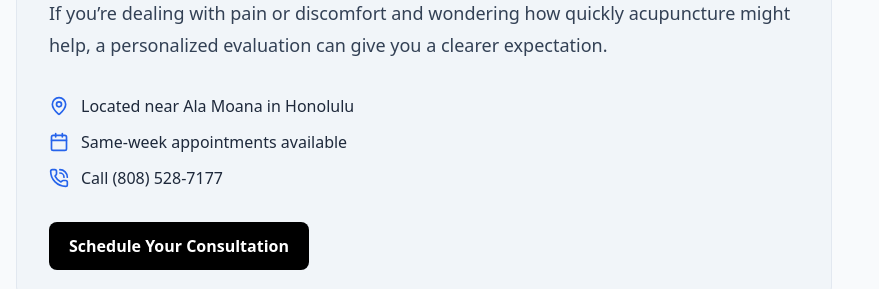
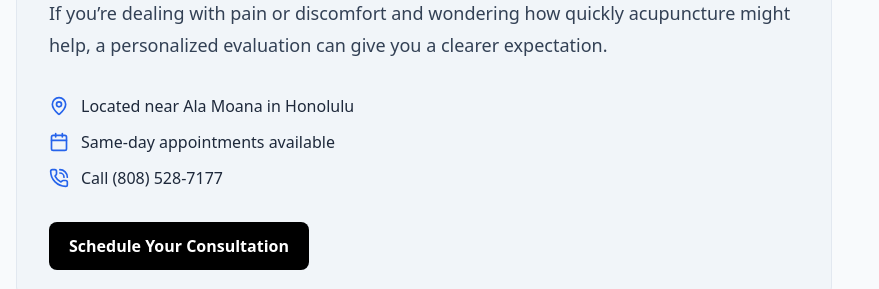
Before and after one commit to acutherapy/acutherapy-web-v2, a React (Vite) app: page /how-fast-does-acupuncture-work in a window 1280 px wide. Shown: the part 5520-5809 px from the top of the page, without its empty margins (0-879 px from the left). Built offline with nearby package versions, Linux system fonts and the light colour scheme.

Commit message:
Update CTA text from same-week to same-day appointments across all new info pages

```diff
--- a/src/pages/AcupunctureVsChiropracticBackPainPage.tsx
+++ b/src/pages/AcupunctureVsChiropracticBackPainPage.tsx
@@ -303,7 +303,7 @@ export default function AcupunctureVsChiropracticBackPainPage() {
 
               <ul className="space-y-3 mb-8 text-slate-800 font-medium">
                 <li className="flex items-center gap-3"><MapPin className="text-blue-600 h-5 w-5" /> Located near Ala Moana in Honolulu</li>
-                <li className="flex items-center gap-3"><Calendar className="text-blue-600 h-5 w-5" /> Same-week appointments available.</li>
+                <li className="flex items-center gap-3"><Calendar className="text-blue-600 h-5 w-5" /> Same-day appointments available.</li>
                 <li className="flex items-center gap-3"><PhoneCall className="text-blue-600 h-5 w-5" /> Call (808) 528-7177 to schedule your consultation</li>
               </ul>
 
--- a/src/pages/DoesCuppingHelpBackPainPage.tsx
+++ b/src/pages/DoesCuppingHelpBackPainPage.tsx
@@ -285,7 +285,7 @@ export default function DoesCuppingHelpBackPainPage() {
 
               <ul className="space-y-3 mb-8 text-slate-800 font-medium">
                 <li className="flex items-center gap-3"><MapPin className="text-blue-600 h-5 w-5" /> Located near Ala Moana in Honolulu</li>
-                <li className="flex items-center gap-3"><Calendar className="text-blue-600 h-5 w-5" /> Same-week appointments available</li>
+                <li className="flex items-center gap-3"><Calendar className="text-blue-600 h-5 w-5" /> Same-day appointments available</li>
                 <li className="flex items-center gap-3"><PhoneCall className="text-blue-600 h-5 w-5" /> Call (808) 528-7177 to schedule your visit</li>
               </ul>
 
--- a/src/pages/HowFastDoesAcupunctureWorkPage.tsx
+++ b/src/pages/HowFastDoesAcupunctureWorkPage.tsx
@@ -281,7 +281,7 @@ export default function HowFastDoesAcupunctureWorkPage() {
 
               <ul className="space-y-3 mb-8 text-slate-800 font-medium">
                 <li className="flex items-center gap-3"><MapPin className="text-blue-600 h-5 w-5" /> Located near Ala Moana in Honolulu</li>
-                <li className="flex items-center gap-3"><Calendar className="text-blue-600 h-5 w-5" /> Same-week appointments available</li>
+                <li className="flex items-center gap-3"><Calendar className="text-blue-600 h-5 w-5" /> Same-day appointments available</li>
                 <li className="flex items-center gap-3"><PhoneCall className="text-blue-600 h-5 w-5" /> Call (808) 528-7177</li>
               </ul>
 
--- a/src/pages/IsAcupunctureCoveredByInsuranceHawaiiPage.tsx
+++ b/src/pages/IsAcupunctureCoveredByInsuranceHawaiiPage.tsx
@@ -315,7 +315,7 @@ export default function IsAcupunctureCoveredByInsuranceHawaiiPage() {
 
               <ul className="space-y-3 mb-8 text-slate-800 font-medium">
                 <li className="flex items-center gap-3"><MapPin className="text-blue-600 h-5 w-5" /> Located near Ala Moana in Honolulu</li>
-                <li className="flex items-center gap-3"><Calendar className="text-blue-600 h-5 w-5" /> Same-week appointments available</li>
+                <li className="flex items-center gap-3"><Calendar className="text-blue-600 h-5 w-5" /> Same-day appointments available</li>
                 <li className="flex items-center gap-3"><PhoneCall className="text-blue-600 h-5 w-5" /> Call (808) 528-7177</li>
               </ul>
 
--- a/src/pages/WhatToExpectFirstAcupunctureVisitPage.tsx
+++ b/src/pages/WhatToExpectFirstAcupunctureVisitPage.tsx
@@ -311,7 +311,7 @@ export default function WhatToExpectFirstAcupunctureVisitPage() {
 
               <ul className="space-y-3 mb-8 text-slate-800 font-medium">
                 <li className="flex items-center gap-3"><MapPin className="text-blue-600 h-5 w-5" /> Located near Ala Moana in Honolulu</li>
-                <li className="flex items-center gap-3"><Calendar className="text-blue-600 h-5 w-5" /> Same-week appointments available</li>
+                <li className="flex items-center gap-3"><Calendar className="text-blue-600 h-5 w-5" /> Same-day appointments available</li>
                 <li className="flex items-center gap-3"><PhoneCall className="text-blue-600 h-5 w-5" /> Call (808) 528-7177 to schedule your first visit</li>
               </ul>
 
```
